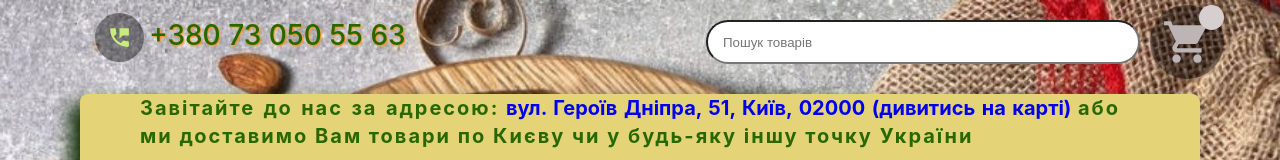
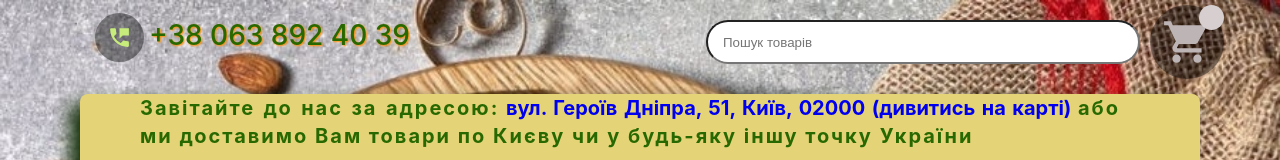
Before and after one commit to mowgli77/nuts, a React (Create React App) app in the folder client/: page / in a window 1280 px wide. Shown: the top 160 px of the page. Built offline with nearby package versions, Linux system fonts and the light colour scheme; no server answers; a web font is replaced by a local one.

Commit message:
Add new tel number

```diff
--- a/client/src/components/Header/Header.jsx
+++ b/client/src/components/Header/Header.jsx
@@ -82,7 +82,7 @@ const Header = ({searchText}) => {
                             </IconButton>
 
                         </div>
-                        <div className="header__phone_number">+380 73 050 55 63</div>
+                        <div className="header__phone_number">+38 063 892 40 39</div>
                     </a>
                 </div>
                 <div className={"header__search"}>
```
